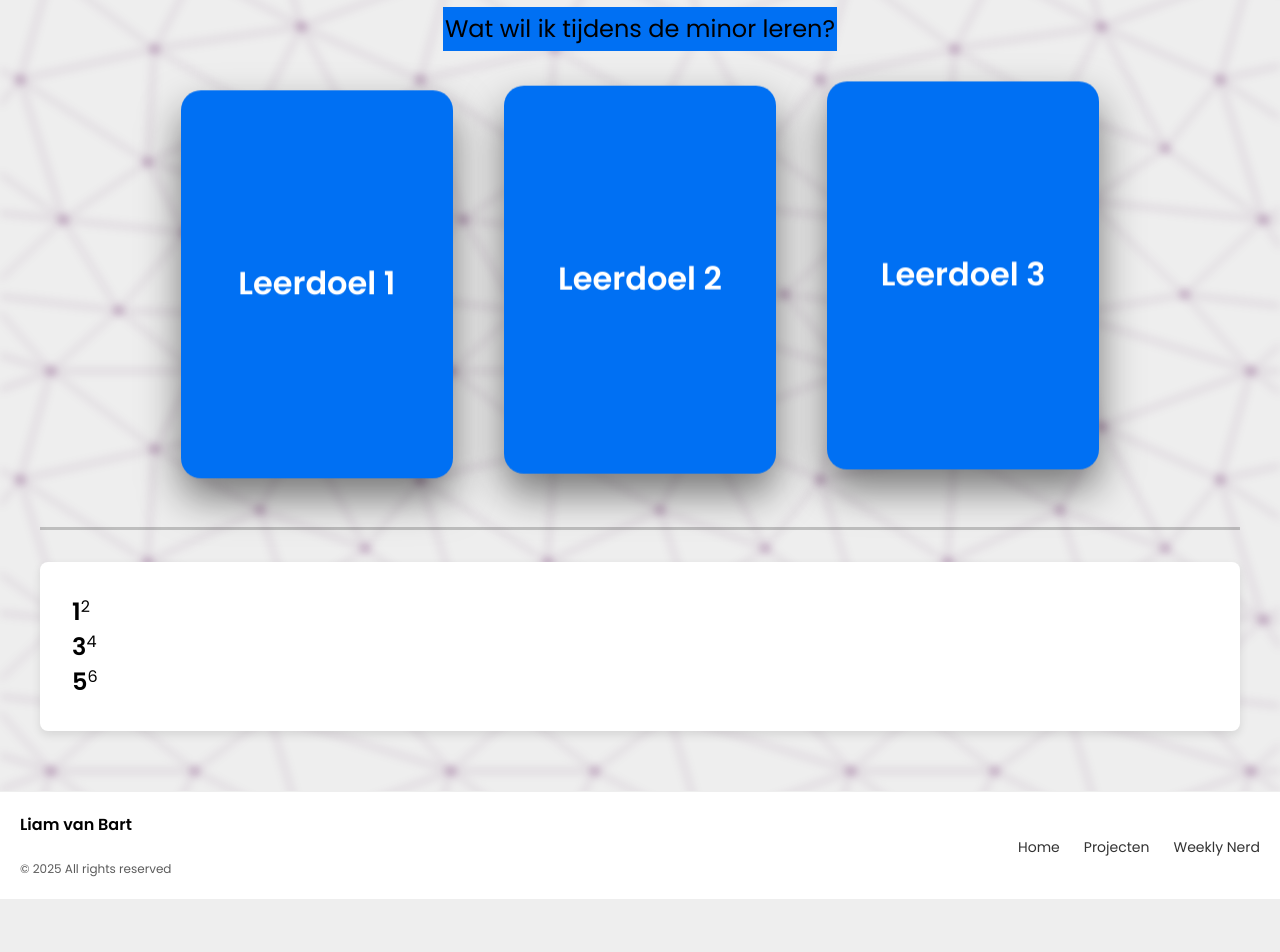
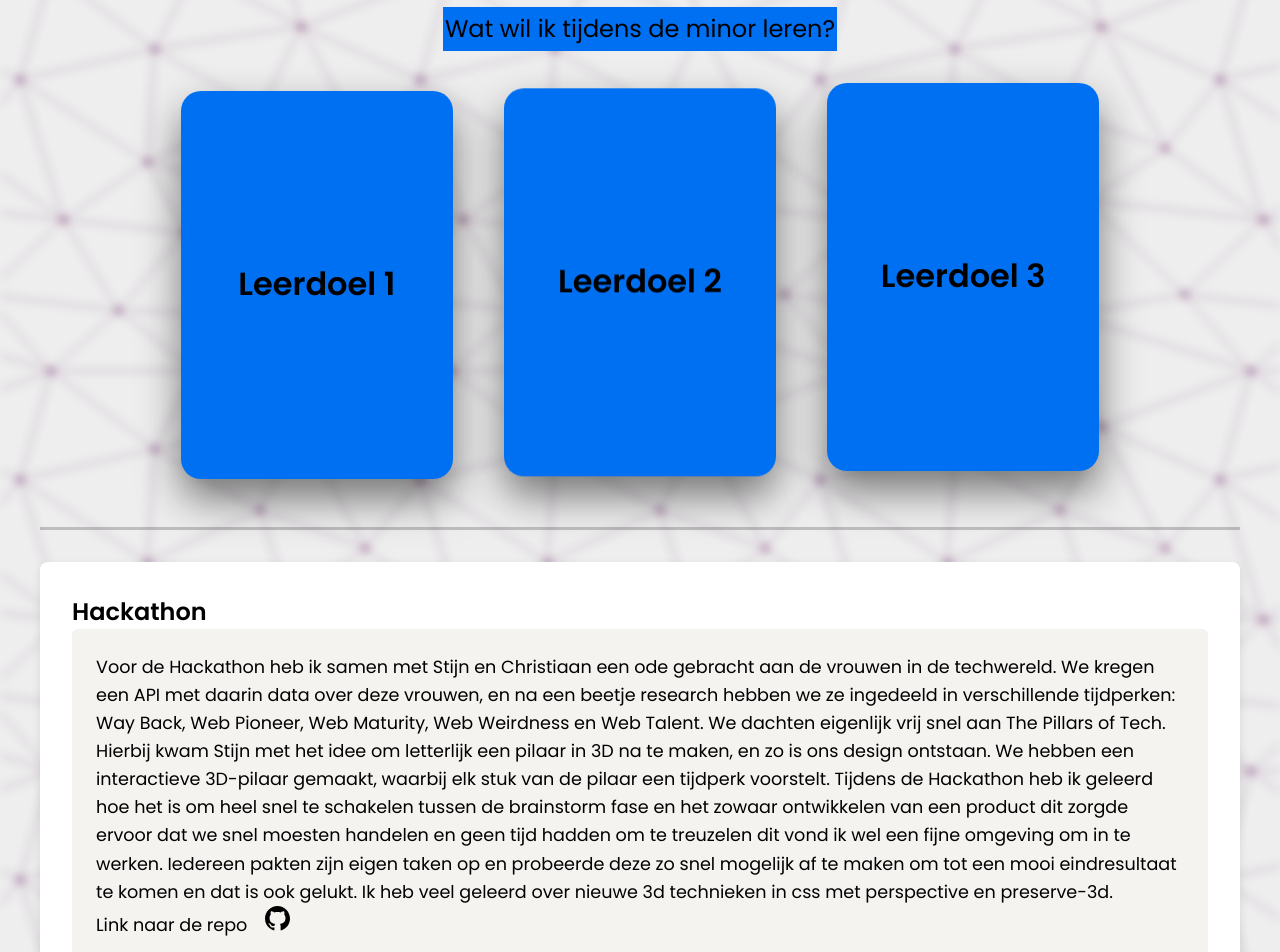
Before and after one commit to Liamvanbart1/portfolioweb, a Next.js app: page / in a window 1280 px wide. Shown: the part 1020-1972 px from the top of the page. Before the commit the page ends 1882 px from the top, so only its background shows below. Built offline with nearby package versions, Linux system fonts and the light colour scheme.

Commit message:
laatste push

```diff
--- a/src/app/globals.css
+++ b/src/app/globals.css
@@ -8,7 +8,7 @@
   --color-line: #000000;
   --background-color: rgba(255, 255, 255, 0.15);
   --blur-radius: 10px;
-  --background-color1: #f9f9f9
+  --background-color1: #f5f3f0;
   --shadow-color: rgba(0, 0, 0, 0.1);
   --accent-color: #a7a7c6;
 
--- a/src/components/About.js
+++ b/src/components/About.js
@@ -23,13 +23,10 @@ export default function About() {
               Leerdoel 1
             </div>
             <div className={`${styles.cardFace} ${styles.cardBack}`}>
-              <div>
-                Ik wil nog meer leren over CSS. Ik heb de basis aan het begin
-                van de opleiding geleerd, maar heb daar te lang op vertrouwd. Ik
-                merk tijdens de minor dat er nog veel dingen zijn die ik niet
-                weet en die vaak handiger/beter zijn dan de oplossingen die ik
-                bedenk.
-              </div>
+              Ik wil nog meer leren over CSS. Ik heb de basis aan het begin van
+              de opleiding geleerd, maar heb daar te lang op vertrouwd. Ik merk
+              tijdens de minor dat er nog veel dingen zijn die ik niet weet en
+              die vaak handiger/beter zijn dan de oplossingen die ik bedenk.
             </div>
           </div>
         </div>
@@ -44,13 +41,10 @@ export default function About() {
               Leerdoel 2
             </div>
             <div className={`${styles.cardFace} ${styles.cardBack}`}>
-              <div>
-                {" "}
-                Ik wil graag meer leren over back-end. Tijdens de API zijn we
-                hier al een klein beetje mee bezig geweest door NodeJS te
-                gebruiken en dit vond ik erg interessant. Ik hoop hier tijdens
-                de meesterproef meer over te kunnen leren.
-              </div>
+              Ik wil graag meer leren over back-end. Tijdens de API zijn we hier
+              al een klein beetje mee bezig geweest door NodeJS te gebruiken en
+              dit vond ik erg interessant. Ik hoop hier tijdens de meesterproef
+              meer over te kunnen leren.
             </div>
           </div>
         </div>
@@ -65,11 +59,9 @@ export default function About() {
               Leerdoel 3
             </div>
             <div className={`${styles.cardFace} ${styles.cardBack}`}>
-              <div>
-                Ik wil tijdens de meesterproef graag taakgerichter worden en
-                mijn taken op tijd afmaken. Ik merk dat ik vaak goede ideeën
-                heb, maar deze door tijdgebrek uiteindelijk niet kan realiseren.
-              </div>
+              Ik wil tijdens de meesterproef graag taakgerichter worden en mijn
+              taken op tijd afmaken. Ik merk dat ik vaak goede ideeën heb, maar
+              deze door tijdgebrek uiteindelijk niet kan realiseren.
             </div>
           </div>
         </div>
--- a/src/components/About.module.css
+++ b/src/components/About.module.css
@@ -101,7 +101,7 @@
   padding: 1em;
   font-size: 1em;
   font-weight: bold;
-  color: white;
+  color: var(--color-text);
   line-height: 1.4;
   white-space: pre-wrap;
 }
--- a/src/components/Hackathon.js
+++ b/src/components/Hackathon.js
@@ -5,16 +5,56 @@ const Hackathon = () => {
   return (
     <div className={styles.grid}>
       <div className={styles.hackaton}>
-        <h2>1</h2>
-        <p>2</p>
-      </div>
-      <div className={styles.reflectie}>
-        <h2>3</h2>
-        <p>4</p>
+        <h2>Hackathon</h2>
+        <div className={styles.content}>
+          <p>
+            Voor de Hackathon heb ik samen met Stijn en Christiaan een ode
+            gebracht aan de vrouwen in de techwereld. We kregen een API met
+            daarin data over deze vrouwen, en na een beetje research hebben we
+            ze ingedeeld in verschillende tijdperken: Way Back, Web Pioneer, Web
+            Maturity, Web Weirdness en Web Talent. We dachten eigenlijk vrij
+            snel aan The Pillars of Tech. Hierbij kwam Stijn met het idee om
+            letterlijk een pilaar in 3D na te maken, en zo is ons design
+            ontstaan. We hebben een interactieve 3D-pilaar gemaakt, waarbij elk
+            stuk van de pilaar een tijdperk voorstelt. Tijdens de Hackathon heb
+            ik geleerd hoe het is om heel snel te schakelen tussen de brainstorm
+            fase en het zowaar ontwikkelen van een product dit zorgde ervoor dat
+            we snel moesten handelen en geen tijd hadden om te treuzelen dit
+            vond ik wel een fijne omgeving om in te werken. Iedereen pakten zijn
+            eigen taken op en probeerde deze zo snel mogelijk af te maken om tot
+            een mooi eindresultaat te komen en dat is ook gelukt. Ik heb veel
+            geleerd over nieuwe 3d technieken in css met perspective en
+            preserve-3d.
+          </p>
+          <a href="https://github.com/Liamvanbart1/Team10">
+            Link naar de repo
+            <svg
+              className={styles.svg}
+              viewBox="0 0 1024 1024"
+              xmlns="http://www.w3.org/2000/svg"
+            >
+              <path
+                d="M8 0C3.58 0 0 3.58 0 8C0 11.54 2.29 14.53 5.47 15.59C5.87 15.66 6.02 15.42 6.02 15.21C6.02 15.02 6.01 14.39 6.01 13.72C4 14.09 3.48 13.23 3.32 12.78C3.23 12.55 2.84 11.84 2.5 11.65C2.22 11.5 1.82 11.13 2.49 11.12C3.12 11.11 3.57 11.7 3.72 11.94C4.44 13.15 5.59 12.81 6.05 12.6C6.12 12.08 6.33 11.73 6.56 11.53C4.78 11.33 2.92 10.64 2.92 7.58C2.92 6.71 3.23 5.99 3.74 5.43C3.66 5.23 3.38 4.41 3.82 3.31C3.82 3.31 4.49 3.1 6.02 4.13C6.66 3.95 7.34 3.86 8.02 3.86C8.7 3.86 9.38 3.95 10.02 4.13C11.55 3.09 12.22 3.31 12.22 3.31C12.66 4.41 12.38 5.23 12.3 5.43C12.81 5.99 13.12 6.7 13.12 7.58C13.12 10.65 11.25 11.33 9.47 11.53C9.76 11.78 10.01 12.26 10.01 13.01C10.01 14.08 10 14.94 10 15.21C10 15.42 10.15 15.67 10.55 15.59C13.71 14.53 16 11.53 16 8C16 3.58 12.42 0 8 0Z"
+                transform="scale(64)"
+              />
+            </svg>
+          </a>
+        </div>
       </div>
       <div className={styles.inzichten}>
-        <h2>5</h2>
-        <p>6</p>
+        <h2>Hoe verder?</h2>
+        <div className={styles.content}>
+          <p>
+            De tijd is voorbijgevlogen. Ik vond de vakken erg leerzaam, maar de
+            lange dagen op school maakten het soms wel zwaar. Ik heb uitgekeken
+            naar de meesterproef, omdat ik nu alle nieuwe kennis en technieken
+            kan inzetten gebruiken/toepassen. Ik ben zeker trots op hoe ver ik
+            ben gekomen en wat ik heb geleerd. Ik moet alleen tijdens de
+            meesterproef nog iets meer letten op het optijd beginnen met de
+            werkzaamheden maar ik denk omdat we in teamverband werken dat dit
+            beter gaat aangezien je elkaar verantwoordelijk houd.
+          </p>
+        </div>
       </div>
     </div>
   );
--- a/src/components/Hackathon.module.css
+++ b/src/components/Hackathon.module.css
@@ -14,15 +14,33 @@
 
 .hackaton {
   display: flex;
-  flex-direction: row;
+  flex-direction: column;
+  min-height: 10em;
 }
 
 .reflectie {
   display: flex;
-  flex-direction: row;
+  flex-direction: column;
+  min-height: 10em;
 }
 
 .inzichten {
   display: flex;
-  flex-direction: row;
+  flex-direction: column;
+  min-height: 10em;
 }
+.content {
+  font-size: 1.1rem;
+  line-height: 1.6;
+  margin-bottom: 2rem;
+  background-color: var(--background-color1);
+  border-radius: 6px;
+  padding: 1.5rem;
+}
+
+.svg {
+  fill: var(--svgcolor);
+  width: 25px;
+  height: 25px;
+  margin-left: 1em;
+}
```
Also changed, not shown: src/app/weeklynerd/page.js (+8 -8 lines).
